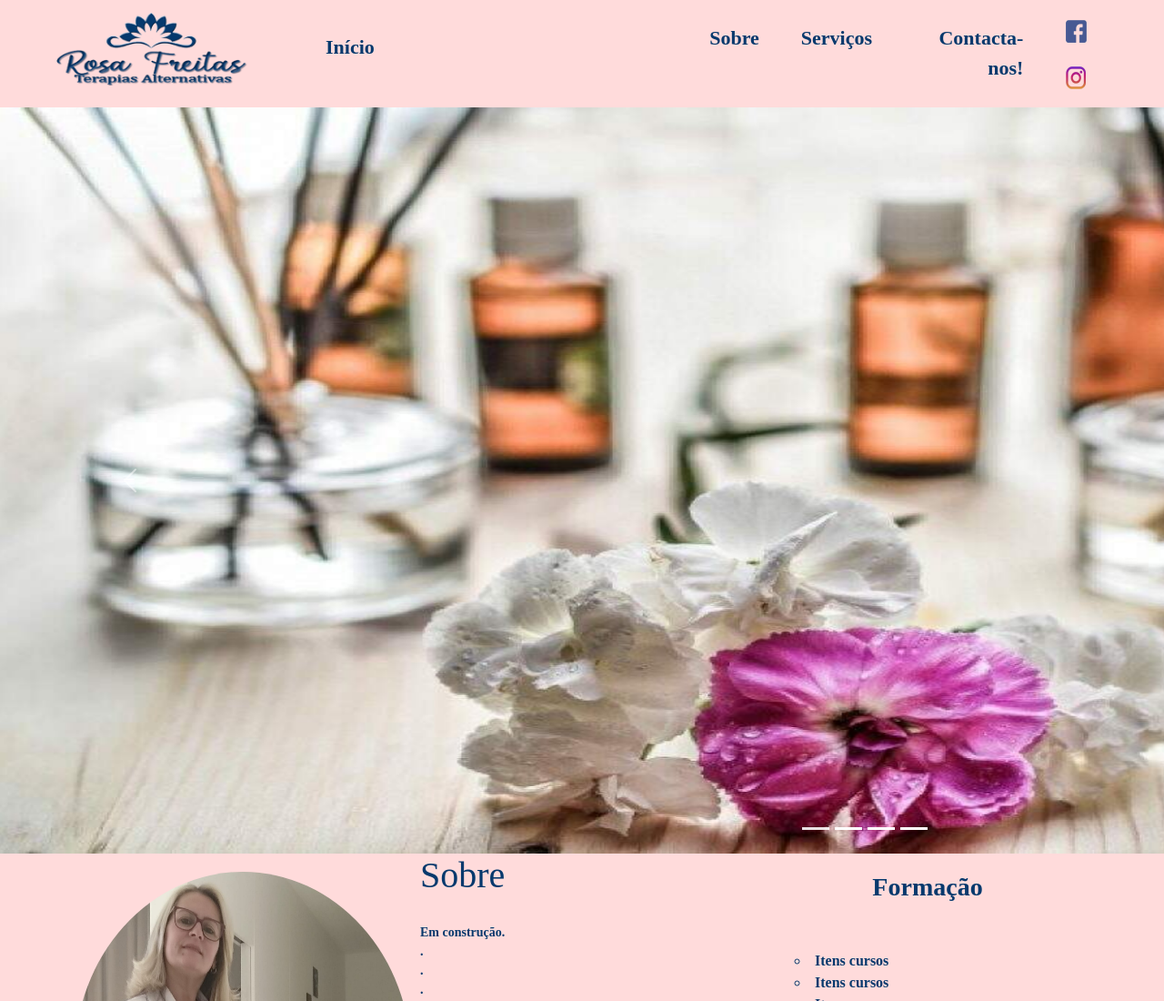
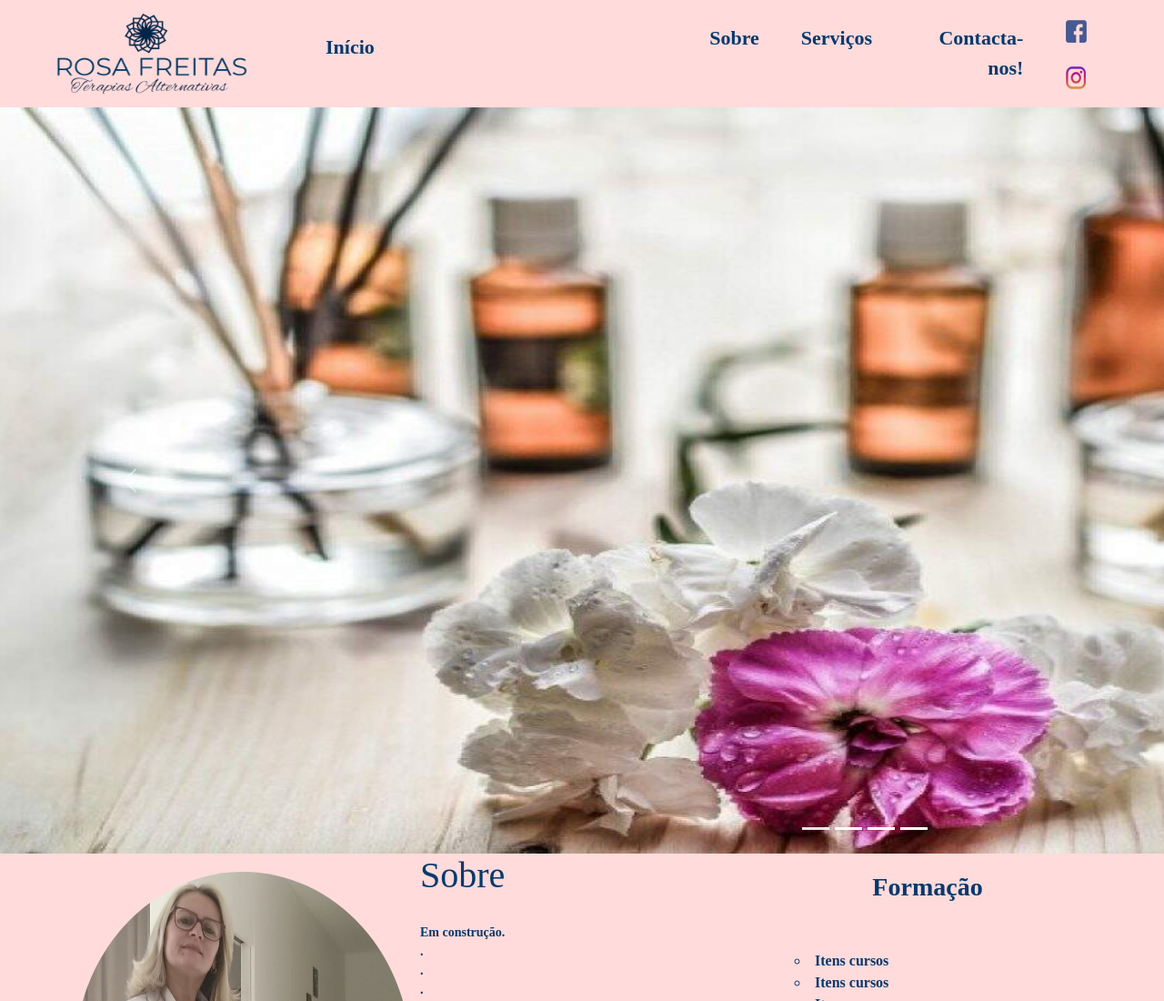
Before and after one commit to freitasmillena/terapiaswebsite, a website built with Parcel: page code/index.html in a window 1280 px wide. Shown: the top 1100 px of the page at 91% size. Built offline with nearby package versions, Linux system fonts and the light colour scheme.

Commit message:
New logo

```diff
--- a/code/index.html
+++ b/code/index.html
@@ -2,6 +2,7 @@
 <html lang="pt-pt">
   <head>
     <meta charset="UTF-8"/>
+    <meta name="viewport" content="width=device-width, initial-scale=1.0">
     <title>Terapias Alternativas</title>
     <script src="https://kit.fontawesome.com/04dc1a06b7.js" crossorigin="anonymous"></script>
     <link rel="stylesheet" href="style.css">
@@ -20,7 +21,7 @@
   <section id="nav-bar">
     <nav class="navbar navbar-expand-lg navbar-light">
       <div class="container-fluid">
-        <a class="navbar-brand" href="#"> <img src="imgs/logo2.png"</a>
+        <a class="navbar-brand" href="#"> <img src="imgs/newlogo.png"</a>
         <button class="navbar-toggler" type="button" data-bs-toggle="collapse" data-bs-target="#navbarNav" aria-controls="navbarNav" aria-expanded="false" aria-label="Toggle navigation">
           <span class="navbar-toggler-icon"></span>
         </button>
--- a/code/style.css
+++ b/code/style.css
@@ -51,7 +51,6 @@
     height: 90px;
     width: 260px;
     padding-left: 50px;
-    padding-bottom: 10px;
     cursor: url('imgs/cursor2.png'), auto;
 
 
```
Also changed, not shown: code/imgs/newlogo.png (added).
